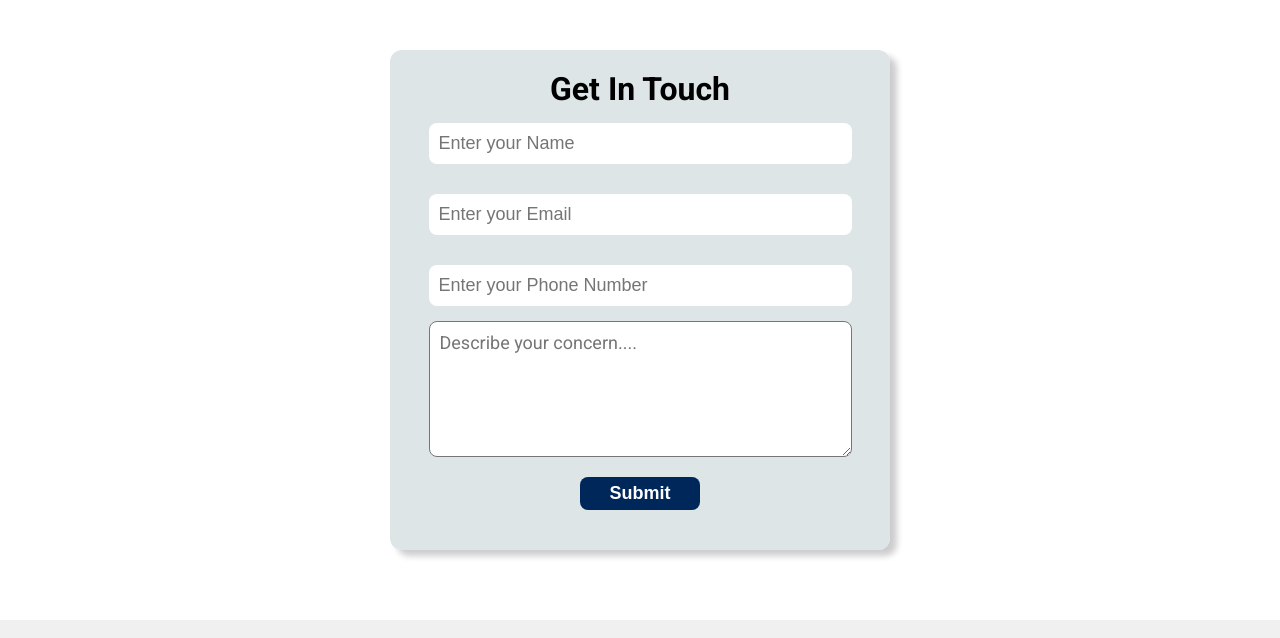
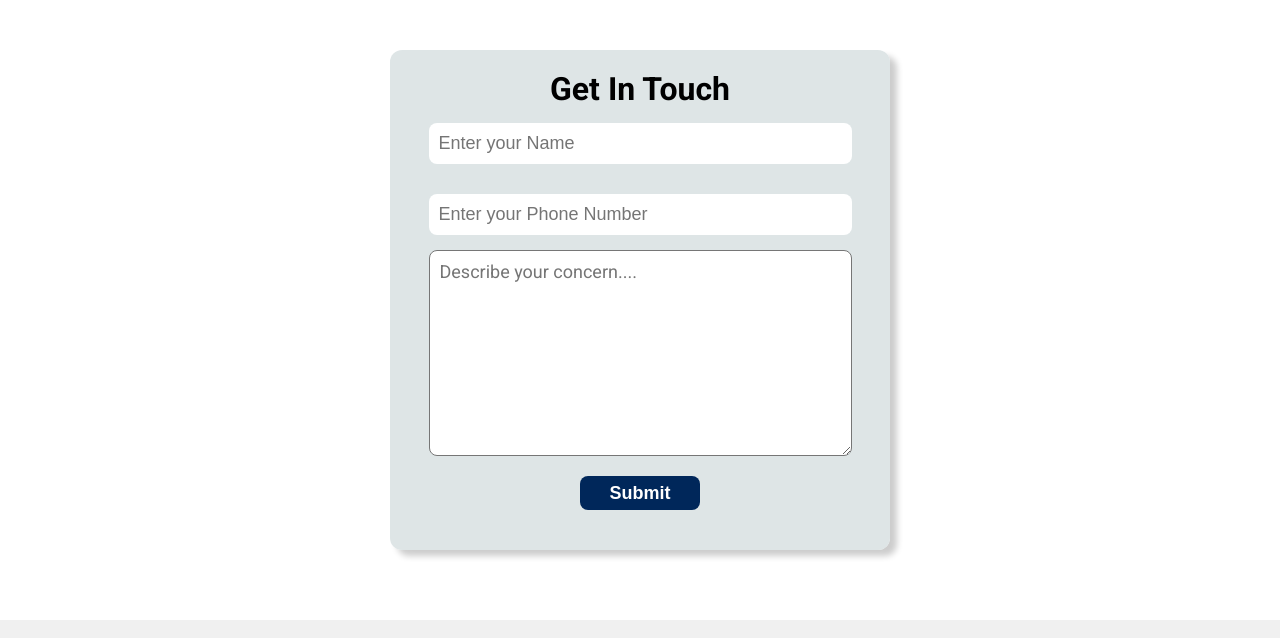
Before and after one commit to tanmoy-12/MediCure, a plain HTML site: page index.html in a window 1280 px wide. Shown: the part 2179-2817 px from the top of the page. Drawn offline with nearby package versions, Linux system fonts and the light colour scheme.

Commit message:
2nd Commit

```diff
--- a/index.html
+++ b/index.html
@@ -152,7 +152,6 @@
             <div class="contact">
                 <h1>Get In Touch</h1>
                 <input placeholder="Enter your Name">
-                <input placeholder="Enter your Email">
                 <input placeholder="Enter your Phone Number">
                 <textarea class="message" placeholder="Describe your concern...."></textarea>
                 <button class="submit">Submit</button>
```
